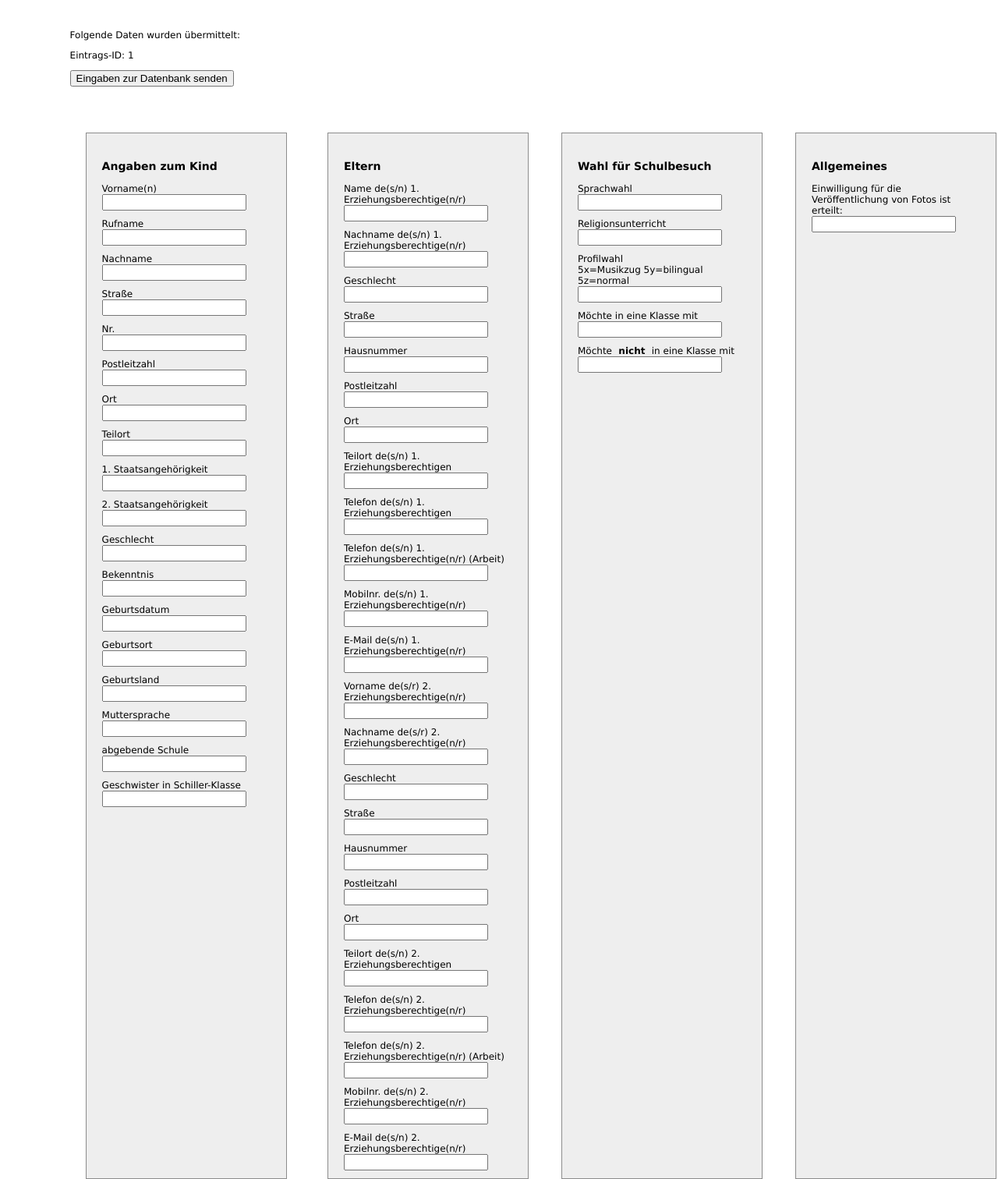
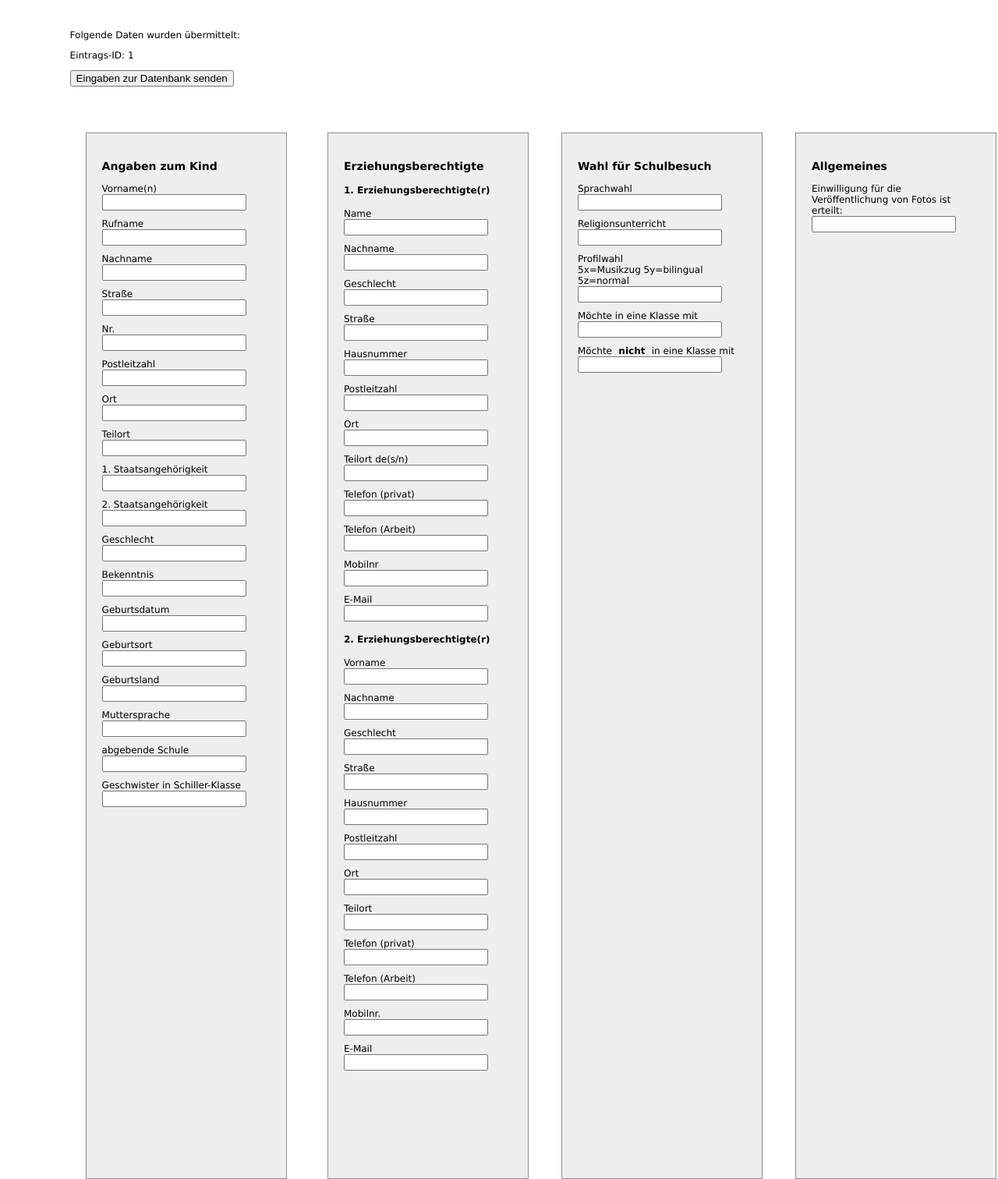
Before and after one commit to hibbes/raspi, a PHP site: page /?id=1 in a window 1280 px wide. Shown: the whole page at 78% size. Run offline with PHP 8.4, Linux system fonts and the light colour scheme; data that the repository does not hold is empty.

Commit message:
Bugfixes

```diff
--- a/RaspiAnm/index.php
+++ b/RaspiAnm/index.php
@@ -62,7 +62,7 @@ if(!empty($erz2name) && empty($erz2strasse)){
     <label for="zuname">Nachname</label>
     <input type="text" name="name" value="<?php echo $_GET['name']; ?>" maxlength="40"><br>
 
-	<label for="strasse">Stra&szlig;e</label>
+	<label for="strasse">Stra&szlig;e </label>
     <input type="text" name="strasse" value="<?php echo $_GET['strasse']; ?>" maxlength="50"><br>
 
     <label for="hausnummer">Nr.</label>
@@ -131,11 +131,12 @@ if(!empty($erz2name) && empty($erz2strasse)){
 
     <div id="eltern">
 
-    <h3>Eltern</h3>
-    <label for="erz1vorname">Name de(s/n) 1. Erziehungsberechtige(n/r)</label>
+    <h3>Erziehungsberechtigte</h3>
+    <h4>1. Erziehungsberechtigte(r)</h4>
+    <label for="erz1vorname">Name</label>
     <input type="text" name="erz1vorname" value="<?php echo $_GET['erz1vorname']; ?>" maxlength="30">
 
-    <label for="erz1name">Nachname de(s/n) 1. Erziehungsberechtige(n/r)</label>
+    <label for="erz1name">Nachname</label>
     <input type="text" name="erz1name" value="<?php echo $_GET['erz1name']; ?>" maxlength="30"><br>
 
     <label for="erz1geschlecht">Geschlecht</label>
@@ -154,25 +155,27 @@ if(!empty($erz2name) && empty($erz2strasse)){
     <label for="erz1ort">Ort</label>
     <input type="text" name="erz1ort" value="<?php echo $erz1ort; ?>" maxlength="30"><br>
 
-    <label for="erz1teilort">Teilort de(s/n) 1. Erziehungsberechtigen</label>
+    <label for="erz1teilort">Teilort de(s/n)</label>
     <input type="text" name="erz1teilort" value="<?php echo $erz1teilort; ?>" maxlength="30">
 
-    <label for="erz1telefon1">Telefon de(s/n) 1. Erziehungsberechtigen</label>
+    <label for="erz1telefon1">Telefon (privat)</label>
     <input type="text" name="erz1telefon1" value="<?php echo $_GET['erz1telefon1']; ?>" maxlength="30"><br>
 
-    <label for="erz1telefon2">Telefon de(s/n) 1. Erziehungsberechtige(n/r) (Arbeit)</label>
+    <label for="erz1telefon2">Telefon (Arbeit)</label>
     <input type="text" name="erz1telefon2" value="<?php echo $_GET['erz1telefon2']; ?>" maxlength="30"><br>
 
-     <label for="erz1handy">Mobilnr. de(s/n) 1. Erziehungsberechtige(n/r)</label>
+     <label for="erz1handy">Mobilnr</label>
     <input type="text" name="erz1handy" value="<?php echo $_GET['erz1mobil']; ?>" maxlength="30"><br>
 
-    <label for="erz1email">E-Mail de(s/n) 1. Erziehungsberechtige(n/r)</label>
+    <label for="erz1email">E-Mail</label>
     <input type="text" name="erz1email" value="<?php echo $_GET['erz1email']; ?>" maxlength="30"><br>
 
-     <label for="erz2vorname">Vorname de(s/r) 2. Erziehungsberechtige(n/r)</label>
+    <h4>2. Erziehungsberechtigte(r)</h4>
+
+     <label for="erz2vorname">Vorname</label>
     <input type="text" name="erz2vorname" value="<?php echo $_GET['erz2vorname']; ?>" maxlength="30">
 
-    <label for="erz2name">Nachname de(s/r) 2. Erziehungsberechtige(n/r)</label>
+    <label for="erz2name">Nachname</label>
     <input type="text" name="erz2name" value="<?php echo $_GET['erz2name']; ?>" maxlength="30"><br>
 
 
@@ -191,19 +194,19 @@ if(!empty($erz2name) && empty($erz2strasse)){
     <label for="erz2ort">Ort</label>
     <input type="text" name="erz2ort" value="<?php echo $erz2ort; ?>" maxlength="30"><br>
 
-    <label for="erz2teilort">Teilort de(s/n) 2. Erziehungsberechtigen</label>
+    <label for="erz2teilort">Teilort</label>
     <input type="text" name="erz2teilort" value="<?php echo $erz2teilort; ?>" maxlength="30">
 
-    <label for="erz2telefon1">Telefon de(s/n) 2. Erziehungsberechtige(n/r)</label>
+    <label for="erz2telefon1">Telefon (privat)</label>
     <input type="text" name="erz2telefon1" value="<?php echo $erz2telefon1; ?>" maxlength="30"><br>
 
-    <label for="erz2telefon2">Telefon de(s/n) 2. Erziehungsberechtige(n/r) (Arbeit)</label>
+    <label for="erz2telefon2">Telefon (Arbeit)</label>
     <input type="text" name="erz2telefon2" value="<?php echo $_GET['erz2telefon2']; ?>" maxlength="30"><br>
 
-      <label for="erz2handy">Mobilnr. de(s/n) 2. Erziehungsberechtige(n/r)</label>
+      <label for="erz2handy">Mobilnr.</label>
     <input type="text" name="erz2handy" value="<?php echo $_GET['erz2mobil']; ?>" maxlength="30"><br>
 
-    <label for="erz2email">E-Mail de(s/n) 2. Erziehungsberechtige(n/r)</label>
+    <label for="erz2email">E-Mail</label>
     <input type="text" name="erz2email" value="<?php echo $_GET['erz2email']; ?>" maxlength="30"><br>
 
 
```
